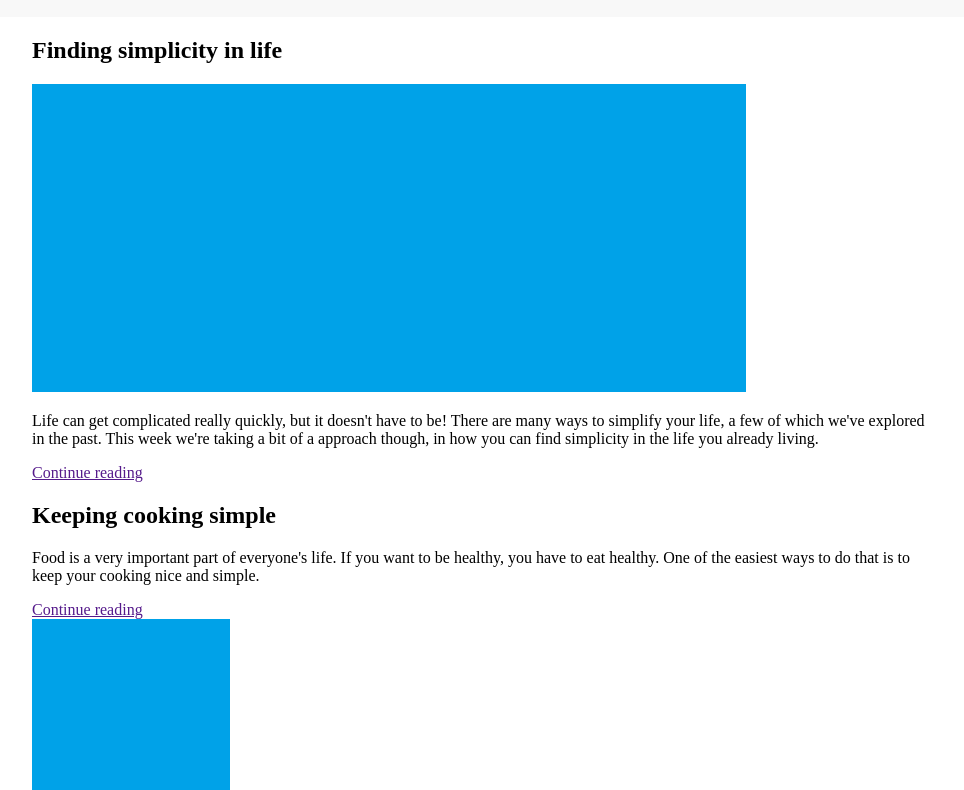
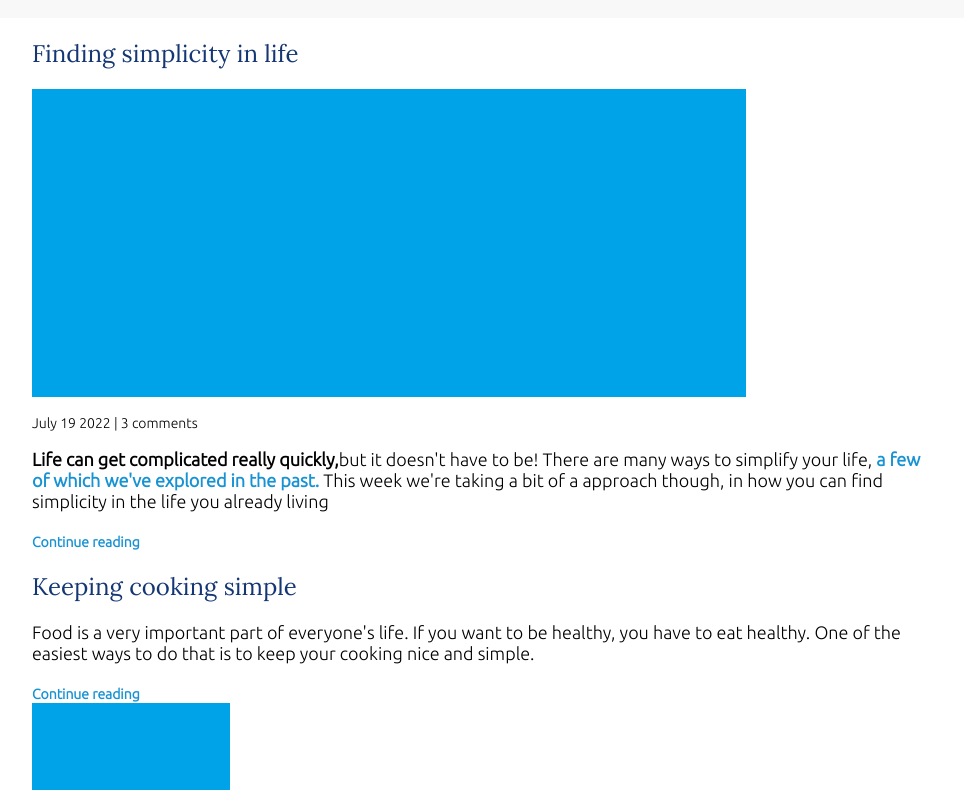
Before and after one commit to OMGATE23/nav-practice, a plain HTML site: page index.html in a window 1280 px wide. Shown: the part 111-901 px from the top of the page, without its empty margins (158-1122 px from the left). Drawn offline with Linux system fonts and the light colour scheme.

Commit message:
style: css for article title, text, link and bold

```diff
--- a/index.html
+++ b/index.html
@@ -31,8 +31,9 @@
             <article class="article-feature">
                 <h2 class="article-title">Finding simplicity in life</h2>
                 <img src="./images/714x308.png" alt="" class="article-image">
-                <p class="article-info">Life can get complicated really quickly, but it doesn't have to be! There are many ways to simplify your life, a few of which we've explored in the past. This week we're taking a bit of a approach though, in how you can find simplicity in the life you already living.</p>
-                <p class="article-body"></p>
+                <p class="article-info">July 19 2022 | 3 comments</p>
+                <p class="article-body">
+                    <strong>Life can get complicated really quickly,</strong>but it doesn't have to be! There are many ways to simplify your life, <a href="">a few of which we've explored in the past.</a> This week we're taking a bit of a approach though, in how you can find simplicity in the life you already living</p>
                 <a href="" class="article-read-more">Continue reading</a>
             </article>
 
@@ -44,7 +45,7 @@
                 </div>
                 <div class="article-recent-secondary">
                     <img src="./images/198x242.png" alt="" class="article-image">
-                    <p class="article-info"></p>
+                    <p class="article-info">July 19 2022 | 3 comments</p>
                 </div>
             </article>
 
@@ -56,7 +57,7 @@
                 </div>
                 <div class="article-recent-secondary">
                     <img src="./images/198x242.png" alt="" class="article-image">
-                    <p class="article-info"></p>
+                    <p class="article-info">July 19 2022 | 3 comments</p>
                 </div>
 
             </article>
@@ -69,7 +70,7 @@
                 </div>
                 <div class="article-recent-secondary">
                     <img src="./images/198x242.png" alt="" class="article-image">
-                    <p class="article-info"></p>
+                    <p class="article-info">July 19 2022 | 3 comments</p>
                 </div>
             </article>
         </main>
--- a/style.css
+++ b/style.css
@@ -1,7 +1,23 @@
-@import url('https://fonts.googleapis.com/css2?family=Open+Sans:wght@500&family=Ubuntu:wght@700&display=swap');
+@import url('https://fonts.googleapis.com/css2?family=Open+Sans:wght@500&family=Ubuntu:wght@300&display=swap');
 
 @import url('https://fonts.googleapis.com/css2?family=Lora&family=Open+Sans:wght@500&display=swap');
 
+
+body {
+    margin: 0;
+    font-family: "Ubuntu", sans-serif;
+    font-size: 1.125rem;
+    font-weight: 300;
+}
+
+/* typography */
+h1,
+h2,
+h3 {
+    font-weight: 400;
+    font-family: "Lora", "san serif";
+    color: #143774;
+}
 
 header h1 {
     font-weight: 400;
@@ -9,7 +25,7 @@ header h1 {
     margin: 0 1rem;
     margin-left: 0rem;
     font-size: 2rem;
-    color: #143774;
+
 }
 
 .subtitle {
@@ -18,6 +34,36 @@ header h1 {
     color: #1792d2;
     font-size: 0.75rem;
 }
+
+.article-title {
+    font-size: 1.5rem;
+}
+.article-read-more,
+.article-info {
+    font-size: 0.875rem;
+}
+.article-read-more,
+.article-body a {
+    color: #1792d2;
+    text-decoration: none;
+    font-weight: bold;
+}
+
+.article-read-more:hover,
+.article-read-more:focus,
+.article-body a:hover,
+.article-body a:focus {
+    color: #143774;
+    text-decoration: underline;
+}
+
+.article-body strong {
+    font-weight: bold;
+}
+
+
+
+/* layout */
 
 .container {
     width: 90%;
@@ -85,3 +131,5 @@ nav a:focus {
         margin: 0.5rem 0;
     }
 }
+
+/* Typography */
```
